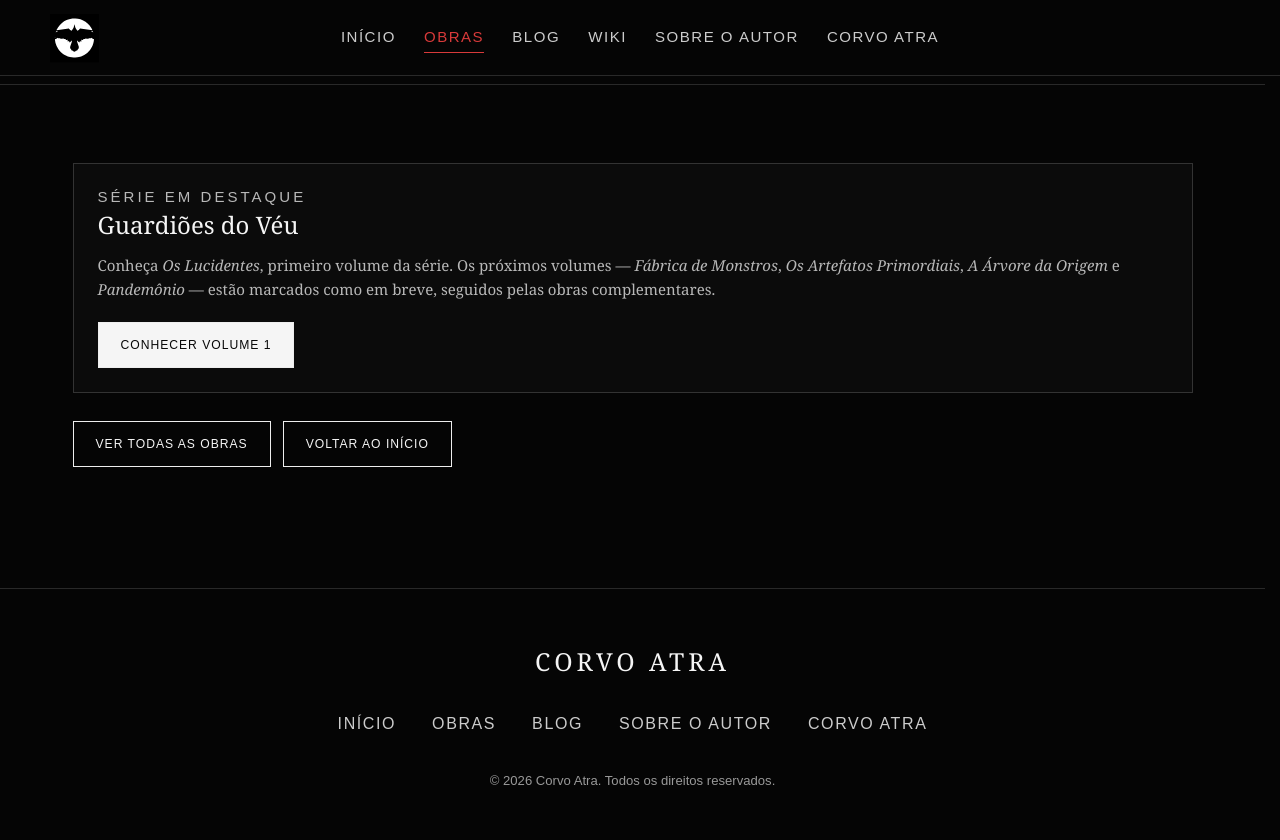
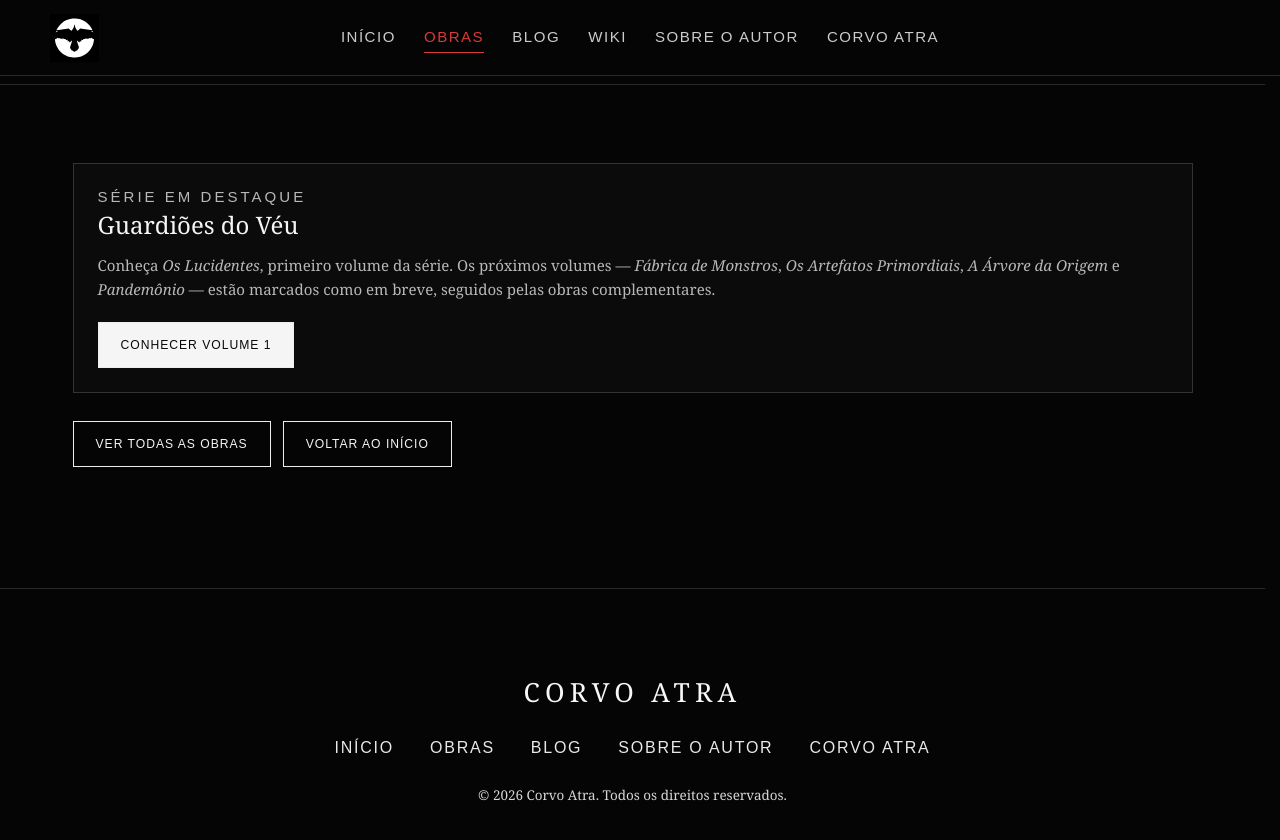
Before and after one commit to corvoatra/corvo-atra, a Jekyll site: the page built from series.html, in a window 1280 px wide. Shown: the top 840 px of the page. Built offline with Jekyll 4.4.1, drawn with Linux system fonts in a browser that asks for light colours.

Commit message:
Aplica rodapé padrão nas páginas institucionais e livros

```diff
--- a/series.html
+++ b/series.html
@@ -18,4 +18,5 @@ header nav { display:flex; justify-content:center; align-items:center; flex-wrap
 header nav a { color:#d0d0d0; transition:color .2s; }
 header nav a:hover,header nav a:focus-visible { color:#fff; }
 @media(max-width:480px) { header nav { column-gap:18px; row-gap:10px; font-size:.73rem; } }
-</style><link href="site-desktop.css?v=espacamento-global-7" rel="stylesheet"/>{% include seo-head.html %}</head><body>{% include site-header.html %}<hr/><main class="wrap"><div class="link-list"><a class="tile" href="livro-os-lucidentes.html"><p class="eyebrow">Série em destaque</p><h2>Guardiões do Véu</h2><p>Conheça <em>Os Lucidentes</em>, primeiro volume da série. Os próximos volumes — <em>Fábrica de Monstros</em>, <em>Os Artefatos Primordiais</em>, <em>A Árvore da Origem</em> e <em>Pandemônio</em> — estão marcados como em breve, seguidos pelas obras complementares.</p><span class="button" style="margin-top:20px">Conhecer volume 1</span></a></div><div class="actions"><a class="button secondary" href="obras.html">Ver todas as obras</a><a class="button secondary" href="index.html">Voltar ao início</a></div></main><footer><div class="brand">CORVO ATRA</div><nav aria-label="Navegação do rodapé" class="links"><a href="index.html">Início</a><a href="obras.html">Obras</a><a href="blog/">Blog</a><a href="autor.html">Sobre o autor</a><a href="corvo-atra.html">Corvo Atra</a></nav><div class="copyright">© 2026 Corvo Atra. Todos os direitos reservados.</div></footer></body></html>
+</style><link href="site-desktop.css?v=espacamento-global-7" rel="stylesheet"/>{% include seo-head.html %}<link rel="stylesheet" href="{{ '/assets/css/site-footer.css?v=20261019-1' | relative_url }}">
+</head><body>{% include site-header.html %}<hr/><main class="wrap"><div class="link-list"><a class="tile" href="livro-os-lucidentes.html"><p class="eyebrow">Série em destaque</p><h2>Guardiões do Véu</h2><p>Conheça <em>Os Lucidentes</em>, primeiro volume da série. Os próximos volumes — <em>Fábrica de Monstros</em>, <em>Os Artefatos Primordiais</em>, <em>A Árvore da Origem</em> e <em>Pandemônio</em> — estão marcados como em breve, seguidos pelas obras complementares.</p><span class="button" style="margin-top:20px">Conhecer volume 1</span></a></div><div class="actions"><a class="button secondary" href="obras.html">Ver todas as obras</a><a class="button secondary" href="index.html">Voltar ao início</a></div></main>{% include site-footer.html %}</body></html>
```
